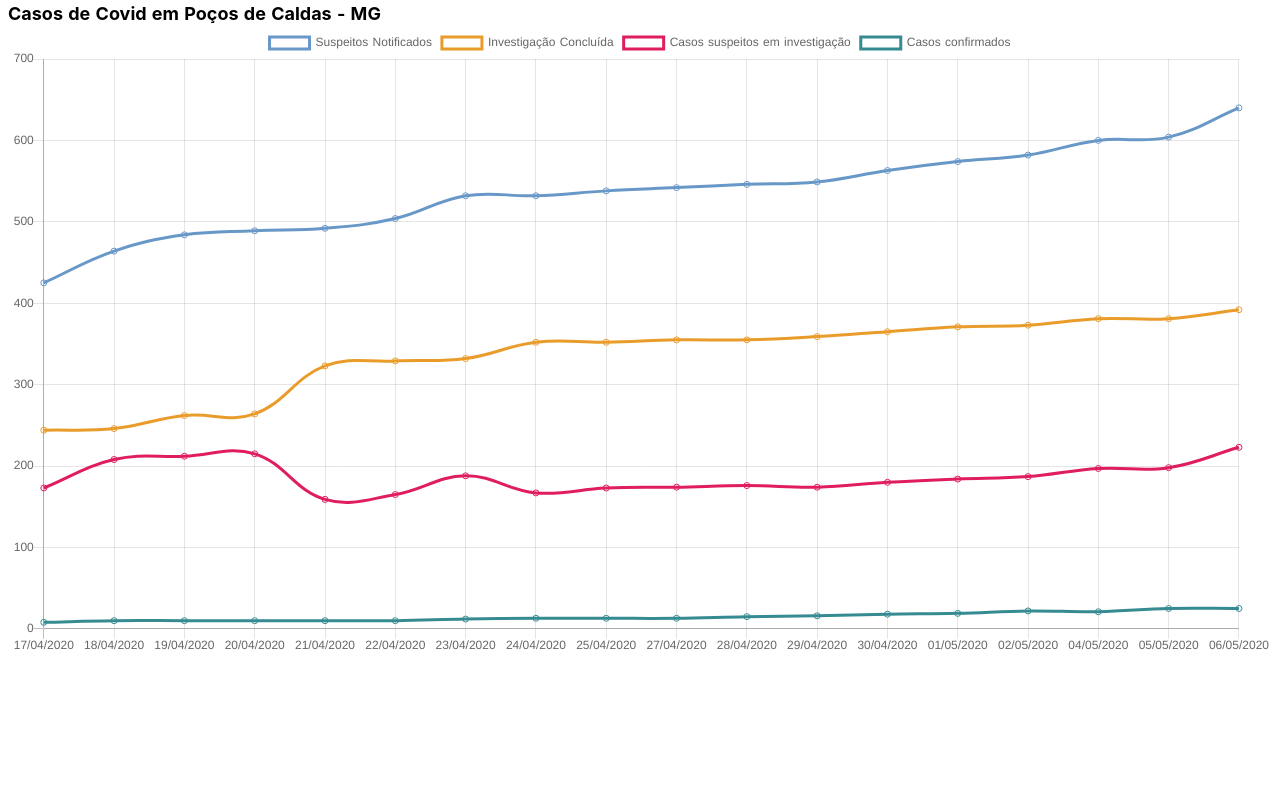
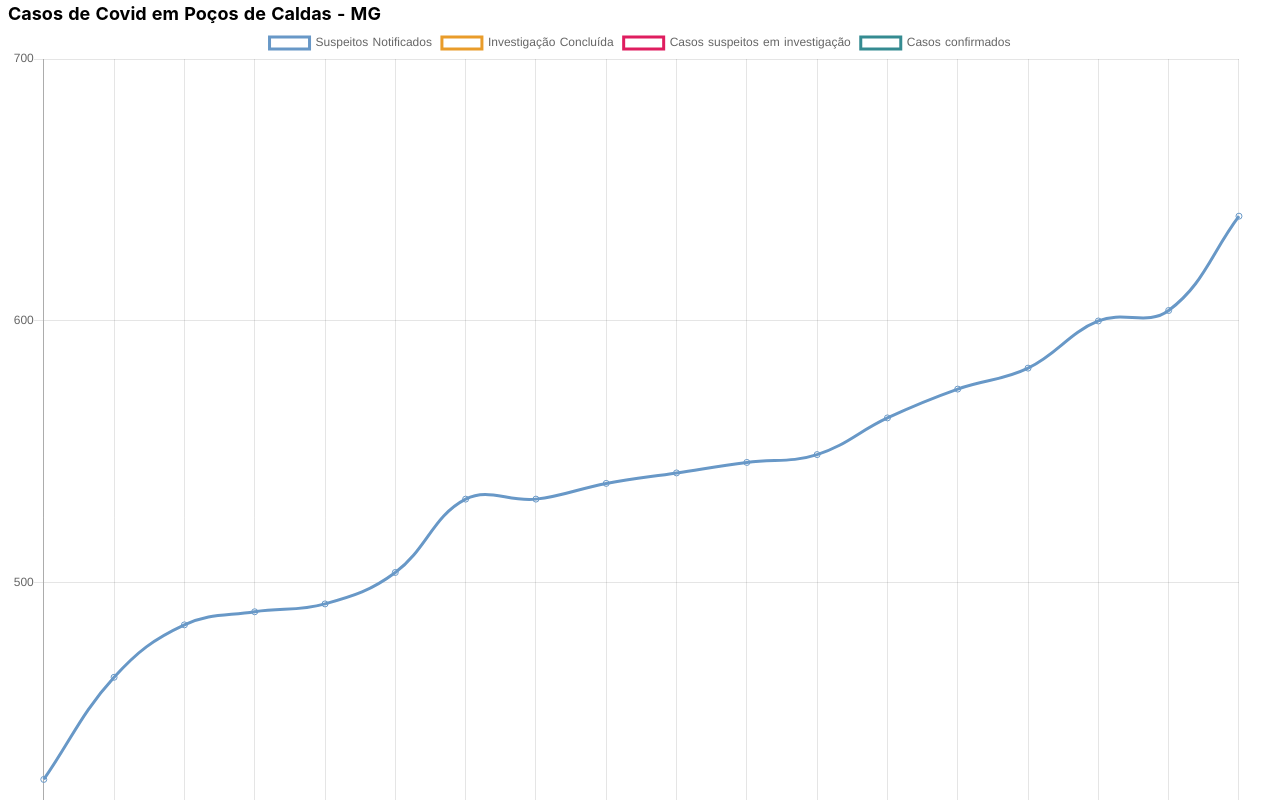
Before and after one commit to highlabs/covid_pocos_mg, a Nuxt app: page / in a window 1280 px wide. Shown: the top 800 px of the page. Built offline with nearby package versions, Linux system fonts and the light colour scheme.

Commit message:
Adjust height

```diff
--- a/pages/index.vue
+++ b/pages/index.vue
@@ -4,8 +4,8 @@
       Casos de Covid em Poços de Caldas - MG
     </h1>
 
-    <div class="w-full">
-      <line-chart :width="null" :height="null" style="height: 300px; position: relative" :chart-data="formatedData" />
+    <div class="w-full h-48">
+      <line-chart :width="null" :height="450" style="height: 300px; position: relative" :chart-data="formatedData" />
     </div>
   </div>
 </template>
@@ -93,49 +93,6 @@ export default {
       }
       return dataSet
     }
-  },
-  mounted () {
-    this.fillData()
-  },
-  methods: {
-    fillData () {
-      this.datacollection = {
-        labels: [this.getRandomInt(), this.getRandomInt()],
-        datasets: [
-          {
-            label: 'Data One',
-            data: [this.getRandomInt(), this.getRandomInt()]
-          }, {
-            label: 'Data One',
-            data: [this.getRandomInt(), this.getRandomInt()]
-          },
-          {
-            label: 'Data One',
-            data: [this.getRandomInt(), this.getRandomInt()]
-          }, {
-            label: 'Data One',
-            data: [this.getRandomInt(), this.getRandomInt()]
-          },
-          {
-            label: 'Data One',
-            data: [this.getRandomInt(), this.getRandomInt()]
-          }, {
-            label: 'Data One',
-            data: [this.getRandomInt(), this.getRandomInt()]
-          },
-          {
-            label: 'Data One',
-            data: [this.getRandomInt(), this.getRandomInt()]
-          }, {
-            label: 'Data One',
-            data: [this.getRandomInt(), this.getRandomInt()]
-          }
-        ]
-      }
-    },
-    getRandomInt () {
-      return Math.floor(Math.random() * (50 - 5 + 1)) + 5
-    }
   }
 }
 </script>
```
